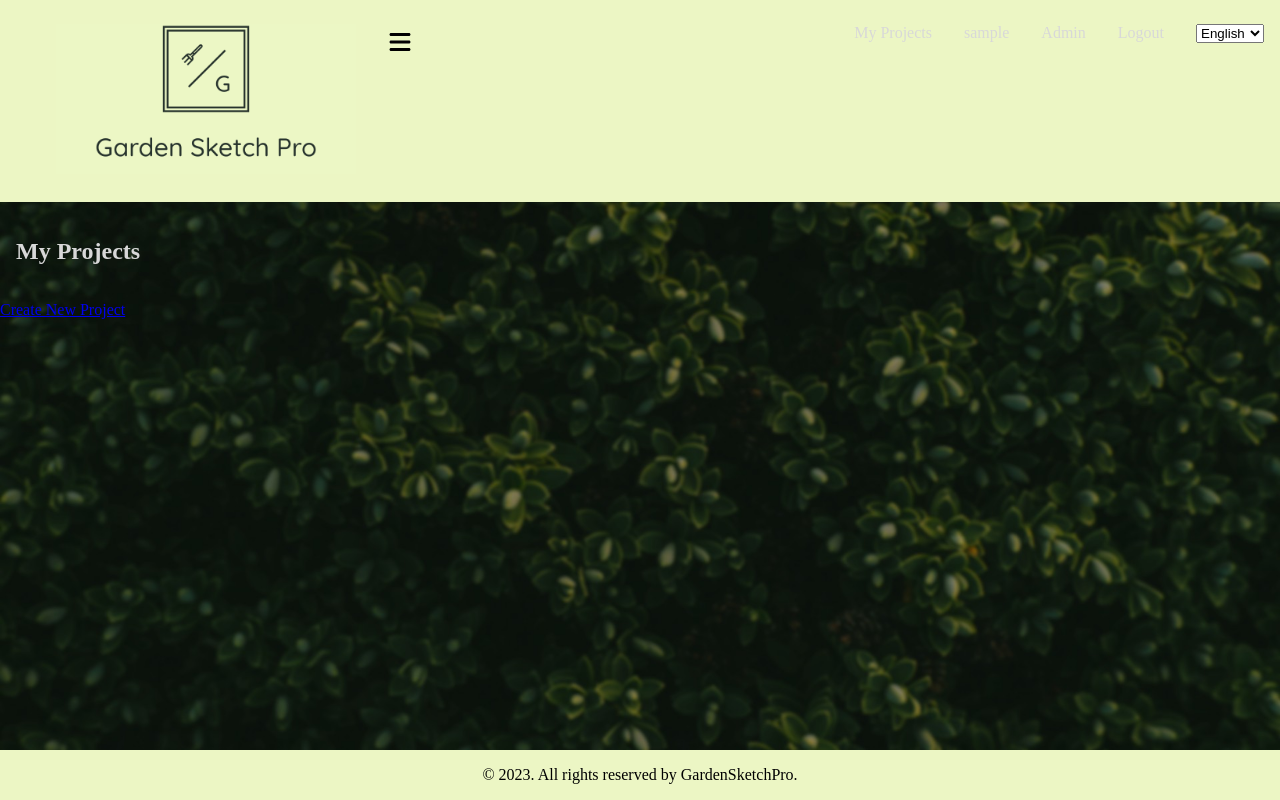
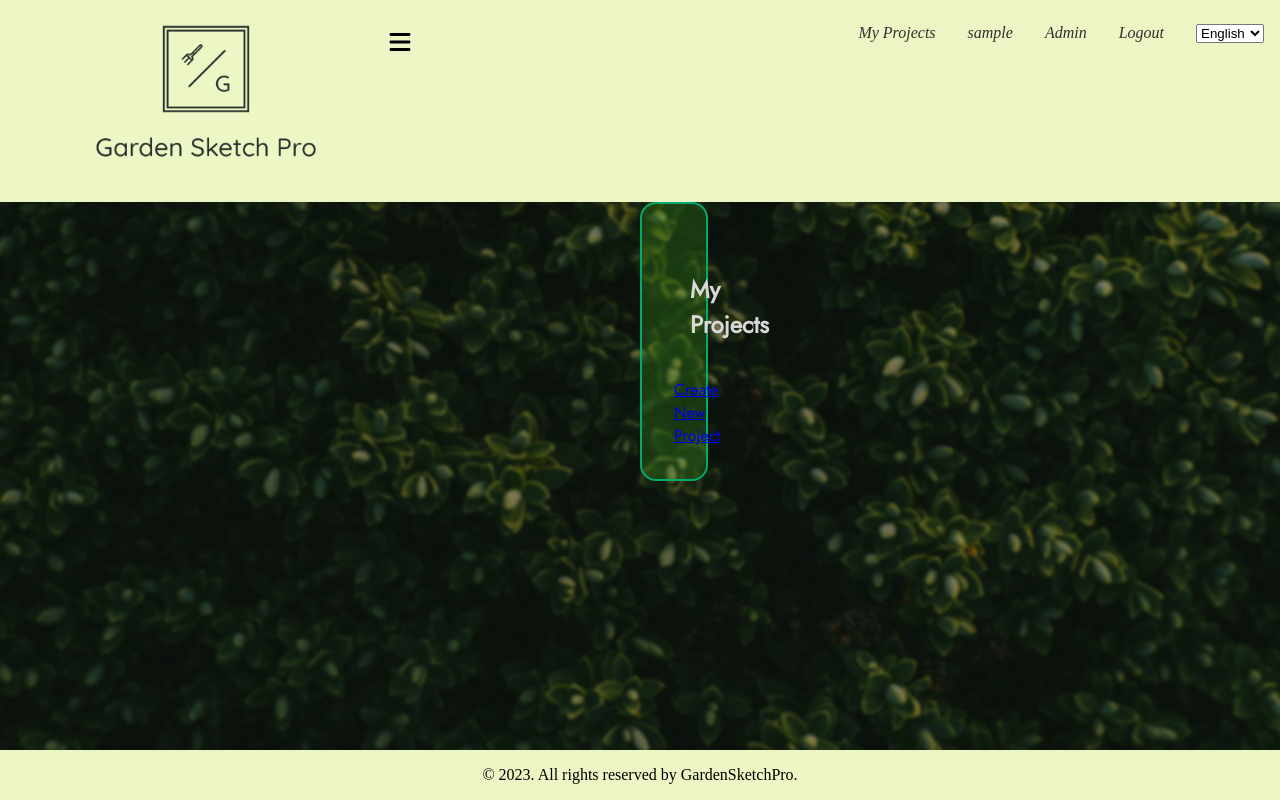
Before and after one commit to JuliusButkus/GardenSketch, a Django app: page /projects/ in a window 1280 px wide. Run offline with Django 4.2, Linux system fonts and the light colour scheme; the visitor is signed in with stand-in values (Sample User, id 1); data that the repository does not hold is empty.

Commit message:
pridetas fontas patvarkytas css

```diff
--- a/gardensketch/gardenplaner/models.py
+++ b/gardensketch/gardenplaner/models.py
@@ -129,6 +129,7 @@ class Project(models.Model):
     )
     project_name = models.CharField(_("project name"), max_length=100)
     public = models.BooleanField(_("public"), default=False)
+    description = HTMLField(_("enter description"), max_length=10000, default='', blank=True)
 
     class Meta:
         verbose_name = _("project")
@@ -154,6 +155,8 @@ class Zone(models.Model):
         on_delete=models.CASCADE,
         related_name=_("zones"),
     )
+    description = HTMLField(_("enter description"), max_length=10000, default='', blank=True)
+
 
     class Meta:
         verbose_name = _("zone")
--- a/gardensketch/gardenplaner/static/css/base_style.css
+++ b/gardensketch/gardenplaner/static/css/base_style.css
@@ -1,3 +1,4 @@
+@import url('https://fonts.googleapis.com/css2?family=Jost&display=swap');
 /* base style */
 body {
     background-color: #CCCCCC;
@@ -16,17 +17,19 @@ main {
     background-attachment: fixed;
     background-position: center;
     margin: 0;
-    font-family: Jost;
+    font-family: Jost sans-serif;
     color: #d8d8d8
 }
 div.main-content {
     border: #04AA6D 2px solid;
-    background-color: rgba(236, 220, 220, 0.5) transparent 30%;
+    background-color: rgba(68, 167, 35, 0.25);
     border-radius: 1rem;
     padding: 2rem;
     margin-left: 40rem;
     margin-right: 40rem;
-    font-size: 16px;
+    font-family: Jost;
+
+
 
 }
 img.logo {
@@ -45,14 +48,17 @@ header, footer {
 }
 header {
     background-color: #ECF6C4;
-    color: #afafaf;
+    color: rgb(4, 56, 30);
+    font-family: Jost sans-serif;
+    font-style: italic;
+    font-weight: 400;
 }
 footer {
     background-color: #ECF6C4;
     text-align: center;
 }
 header a {
-    color: #d8d8d8;
+    color: #332e2e;
     text-decoration: none;
 }
 header a:hover {
--- a/gardensketch/gardenplaner/templates/base.html
+++ b/gardensketch/gardenplaner/templates/base.html
@@ -26,8 +26,8 @@
                     </div>
                 </div>
                 <li class="spacer center"></li>
+                {% if user.is_authenticated %}
                 <li><a href="{% url 'my_projects'%}">{% trans "my projects"|title %}</a></li>
-                {% if user.is_authenticated %}
                     <li>
                         {% if user.profile.photo %}
                             <a href="{% url "profile" %}"><img class="nav-profile-photo" src="{{ user.profile.photo.url }}" alt="User Profile Picture"></a>
--- a/gardensketch/gardenplaner/templates/gardenplaner/my_projects.html
+++ b/gardensketch/gardenplaner/templates/gardenplaner/my_projects.html
@@ -2,6 +2,9 @@
 {% load static i18n %}
 {% block title %} {{ block.super }}{% endblock title %}
 {% block content %}
+<div class="container">
+  <div class="content">
+    <div class="main-content">
       <h2>My Projects</h2>
         <div class="mb-3">
           <a href="{% url 'create_project' %}" class="btn btn-success">Create New Project</a>
@@ -13,14 +16,20 @@
                 <div class="card-body">
                   <h5 class="card-title">{{ project.project_name }}</h5>
                   <p class="card-text">Created by: {{ project.user.username }}</p>
+                  {% if project.description %}
+                <h2>Description</h2>
+                {{ project.description|safe }}
+                {% endif %}
                   <a href="{% url 'project_detail' pk=project.id %}" class="btn btn-primary">View Details</a>
                 </div>
               </div>
             {% endfor %}
           </div>
-
+        </div>
         <div class="col-md-4">
           <!-- You can include additional content or widgets here -->
         </div>
     </div>
+  </div>
+</div>
 {% endblock %}
--- a/gardensketch/gardenplaner/templates/gardenplaner/zone_detail.html
+++ b/gardensketch/gardenplaner/templates/gardenplaner/zone_detail.html
@@ -9,6 +9,11 @@
       <p class="card-text">Length: {{ zone.lenght }}</p>
       <p class="card-text">Width: {{ zone.width }}</p>
       <p class="card-text">Garden Project: {{ zone.project.project_name }}</p>
+      {{zone.description}}
+      {% if zone.description %}
+          <h2>Description</h2>
+          {{ zone.description|safe }}
+      {% endif %}
     </div>
   </div>
   <form method="GET" action="{% url 'add_plant' zone_id=zone.pk %}">
--- a/gardensketch/gardenplaner/views.py
+++ b/gardensketch/gardenplaner/views.py
@@ -1,5 +1,4 @@
 from typing import Any
-from datetime import date, timedelta
 from django.contrib import messages
 from django.contrib.auth.mixins import LoginRequiredMixin, UserPassesTestMixin
 from django.core.paginator import Paginator
@@ -72,15 +71,20 @@ class PlantListView(generic.ListView):
             )
         return queryset
 
-# projekt views below
+# project views below
 
-class MyProjectsView(generic.ListView):
+class MyProjectsView(LoginRequiredMixin, generic.ListView):
     model = models.Project
     template_name = "gardenplaner/my_projects.html"
     paginate_by = 10
 
+    def get_queryset(self) -> QuerySet[Any]:
+        queryset = super().get_queryset()
+        queryset = queryset.filter(user=self.request.user)
+        return queryset
 
-class CreateProjectView(generic.View):
+
+class CreateProjectView(LoginRequiredMixin, generic.View):
     template_name = 'gardenplaner/create_project.html'
 
     def get(self, request, *args, **kwargs):
@@ -97,7 +101,8 @@ class CreateProjectView(generic.View):
         return render(request, self.template_name, {'form': form})
 
 
-class ProjectDetailView(generic.DetailView):
+
+class ProjectDetailView(LoginRequiredMixin, UserPassesTestMixin, generic.DetailView):
     model = models.Project
     template_name = "gardenplaner/project_detail.html"
     context_object_name = "project" #naudota anksciau sename projekte
@@ -107,8 +112,18 @@ class ProjectDetailView(generic.DetailView):
         context['zones'] = models.Zone.objects.filter(project=self.object)
         return context
 
+    def get_initial(self)->dict[str, Any]:
+        initial = super().get_initial()
+        initial['user'] = self.request.user
+        return initial
 
-class CreateZoneView(generic.View):
+
+    def test_func(self) -> bool | None:
+        self.object = self.get_object()
+        return self.request.user == self.object.user
+
+
+class CreateZoneView(LoginRequiredMixin, generic.View):
     template_name = 'gardenplaner/create_zone.html'
 
     def get(self, request, project_id):
@@ -135,7 +150,7 @@ class CreateZoneView(generic.View):
         })
 
 
-class ZoneDetailView(generic.DetailView):
+class ZoneDetailView(LoginRequiredMixin, generic.DetailView):
     model = models.Zone
     template_name = 'gardenplaner/zone_detail.html'
 
@@ -147,7 +162,7 @@ class ZoneDetailView(generic.DetailView):
         return context
 
 
-class AddZonePlantView(generic.View):
+class AddZonePlantView(LoginRequiredMixin, generic.View):
     template_name = 'gardenplaner/add_plant.html'
 
     def get_context_data(self, **kwargs: Any) -> dict[str, Any]:
@@ -181,11 +196,7 @@ class AddZonePlantView(generic.View):
             return render(request, self.template_name, context)
 
 
-
-
-
-
-class AddPhotoView(generic.View):
+class AddPhotoView(LoginRequiredMixin, generic.View):
     template_name = "gardenplaner/add_photo.html"
 
     def get(self, request, zone_id):
@@ -215,35 +226,3 @@ class AddPhotoView(generic.View):
                 'photo_form': photo_form,
             }
             return render(request, self.template_name, context)
-
-
-
-# class AddZonePlantView(generic.CreateView):
-#     model = models.ZonePlant
-#     form_class = forms.ZonePlantForm
-#     template_name = 'gardenplaner/add_plant.html'
-
-#     def get_context_data(self, **kwargs: Any) -> dict[str, Any]:
-#         context = super().get_context_data(**kwargs)
-#         context['zone'] = get_object_or_404(models.Zone, pk=self.kwargs['zone_id'])
-#         context['plant'] = get_object_or_404(models.Plant, pk=self.request.GET.get('plant'))
-#         return context
-
-#     def get_initial(self) -> dict[str, Any]:
-#         initial = super().get_initial()
-#         initial['zone'] = self.kwargs['zone_id']
-#         initial['plant'] = self.request.GET.get('plant')
-#         return initial
-
-#     def get_form(self, form_class: type[BaseModelForm] | None = ...) -> BaseModelForm:
-#         form = forms.ZonePlantForm(initial=self.get_initial())
-#         form.fields['color'].queryset = models.Color.objects.filter(plants=self.request.GET.get('plant'))
-#         return form
-
-#     def get_success_url(self) -> str:
-#         return reverse_lazy('zone_detail', kwargs={'pk': self.kwargs['zone_id']})
-
-#     def form_valid(self, form):
-#         form.instance.zone = get_object_or_404(models.Zone, pk=self.kwargs['zone_id'])
-#         form.instance.plant = get_object_or_404(models.Plant, pk=self.request.GET.get('plant'))
-#         return super().form_valid(form)
--- a/gardensketch/gardensketch/settings.py
+++ b/gardensketch/gardensketch/settings.py
@@ -34,6 +34,7 @@ ALLOWED_HOSTS = ["127.0.0.1", "localhost"]
 INSTALLED_APPS = [
     'userprofile',
     'gardenplaner',
+    'tinymce',
     'django.contrib.admin',
     'django.contrib.auth',
     'django.contrib.contenttypes',
```
Also changed, not shown: gardensketch/gardenplaner/templates/gardenplaner/project_detail.html (+22 -8 lines), gardensketch/gardenplaner/migrations/0002_project_description_zone_description.py (added). Lines whose indentation alone changed are shown as unchanged.
